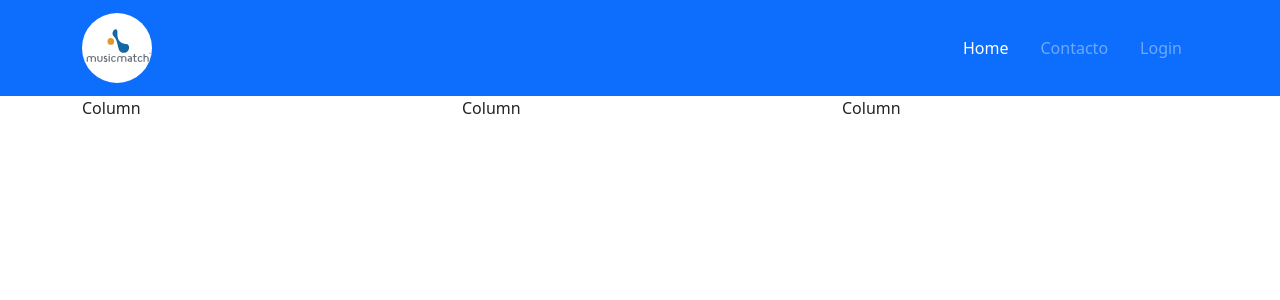
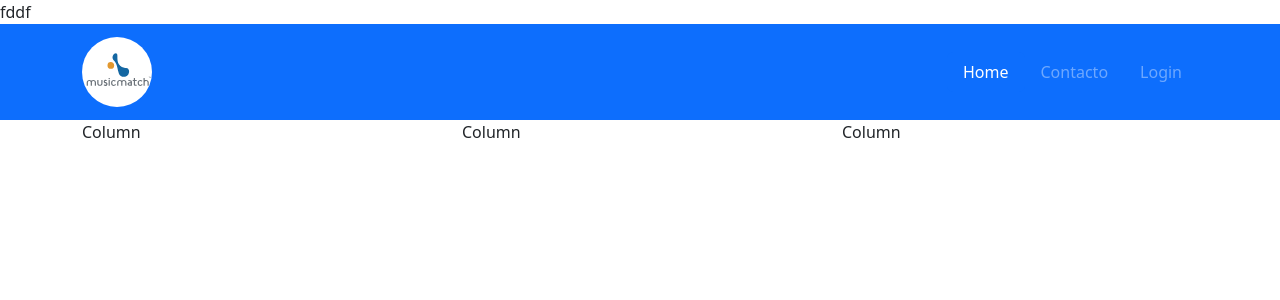
Before and after one commit to ricardoalaparato/musicmatch, a PHP site: page / in a window 1280 px wide. Shown: the top 300 px of the page. Run offline with PHP 8.4, Linux system fonts and the light colour scheme.

Commit message:
prueba inicial

```diff
--- a/index.php
+++ b/index.php
@@ -14,7 +14,7 @@
 
     </head>
     <body>
-        <div class="content">
+        <div class="content"> fddf
             <?php include 'componentes/header/controller.php'; 	// Cabecera ?>
 
             <?php echo loader($componente);?>
```
